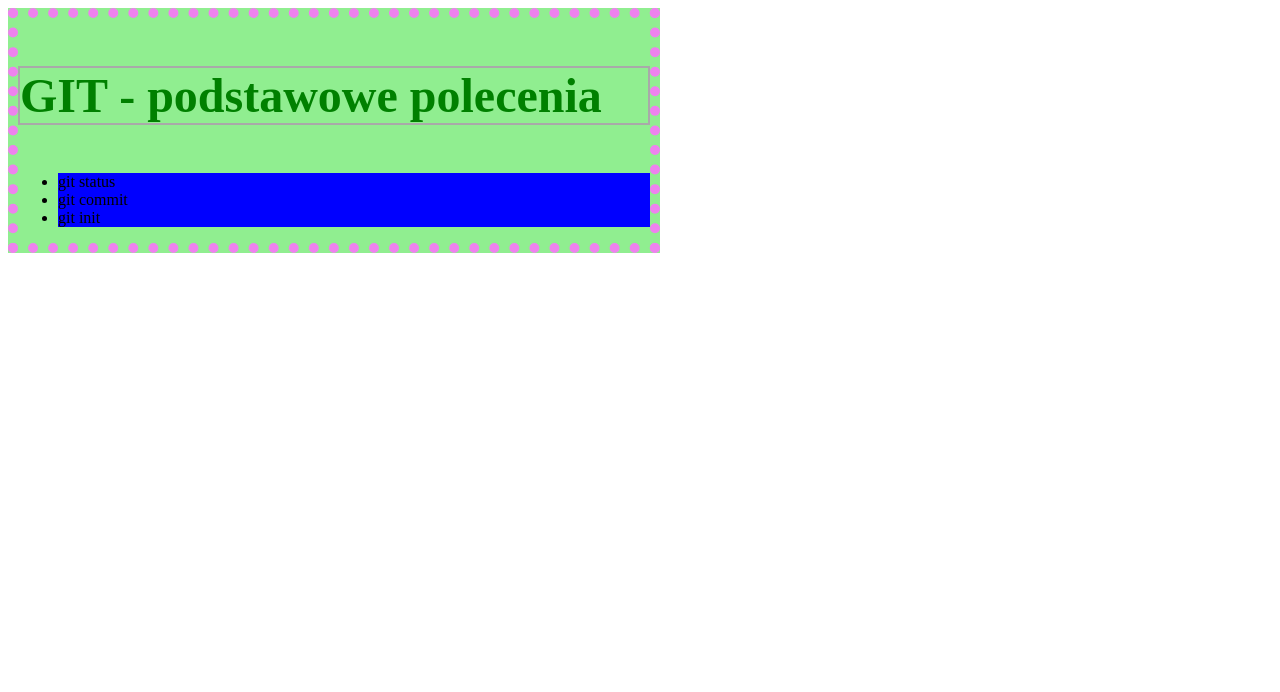
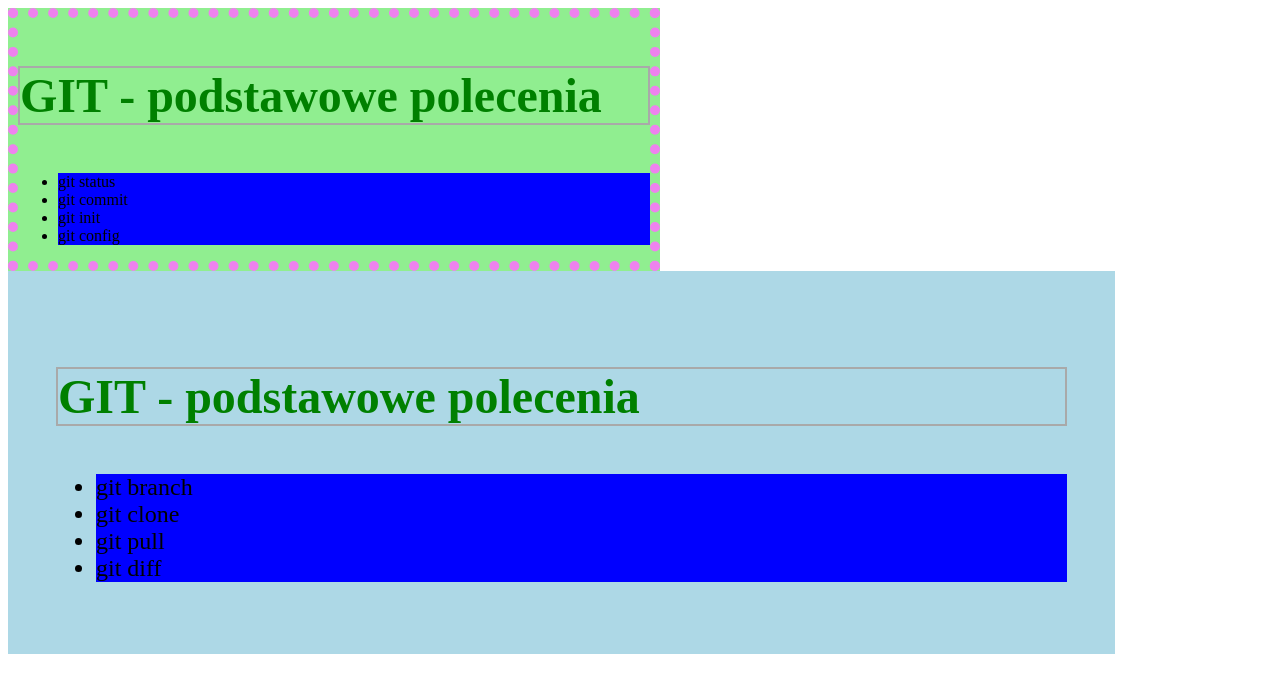
Before and after one commit to apawlik96/afm-1, a plain HTML site: page index.html in a window 1280 px wide. Drawn offline with Linux system fonts and the light colour scheme.

Commit message:
adds new git commands, adds simple RWD

```diff
--- a/index.html
+++ b/index.html
@@ -7,12 +7,23 @@
     <link rel="stylesheet" href="style.css">
 </head>
 <body>
-    <div class="container">
+    <div class="container1">
         <p>GIT - podstawowe polecenia</p>
         <ul>
             <li>git status</li>
             <li>git commit</li>
             <li>git init</li>
+            <li>git config</li>
+        </ul>
+    </div>
+
+    <div class="container2">
+        <p>GIT - podstawowe polecenia</p>
+        <ul>
+            <li>git branch</li>
+            <li>git clone</li>
+            <li>git pull</li>
+            <li>git diff</li>
         </ul>
     </div>
 
--- a/style.css
+++ b/style.css
@@ -1,7 +1,14 @@
-.container{
+.container1{
     background-color:lightgreen;
     border: 10px dotted violet;
     width: 50%;
+}
+
+.container2{
+    background-color: lightblue;
+    padding: 3rem;
+    width: 80%;
+    font-size: 1.5rem;
 }
 
 p{
@@ -14,3 +21,9 @@ p{
 ul li{
     background-color: blue;
 }
+
+@media screen and (max-width: 576px){
+    .container1, .container2{
+        display: none;
+    }
+}
```
